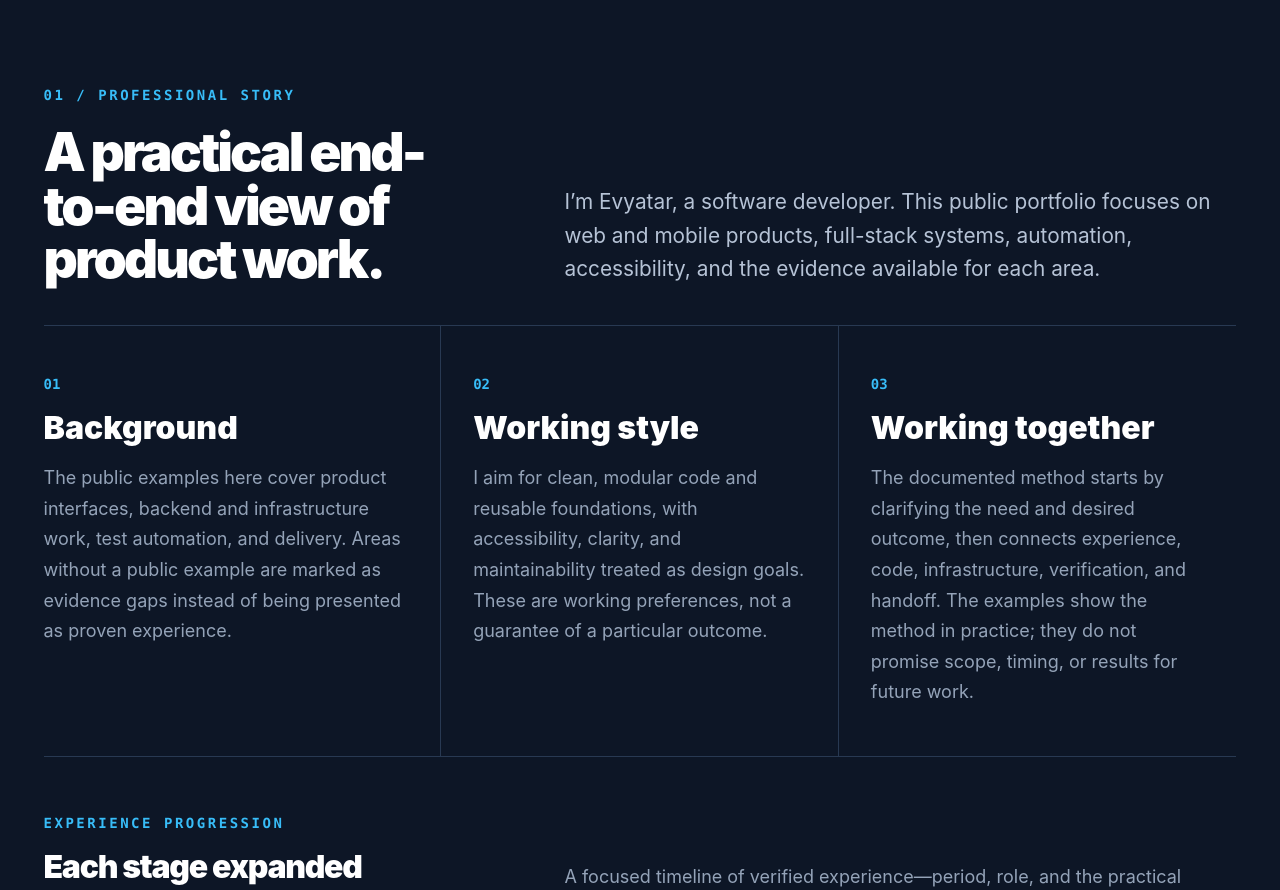
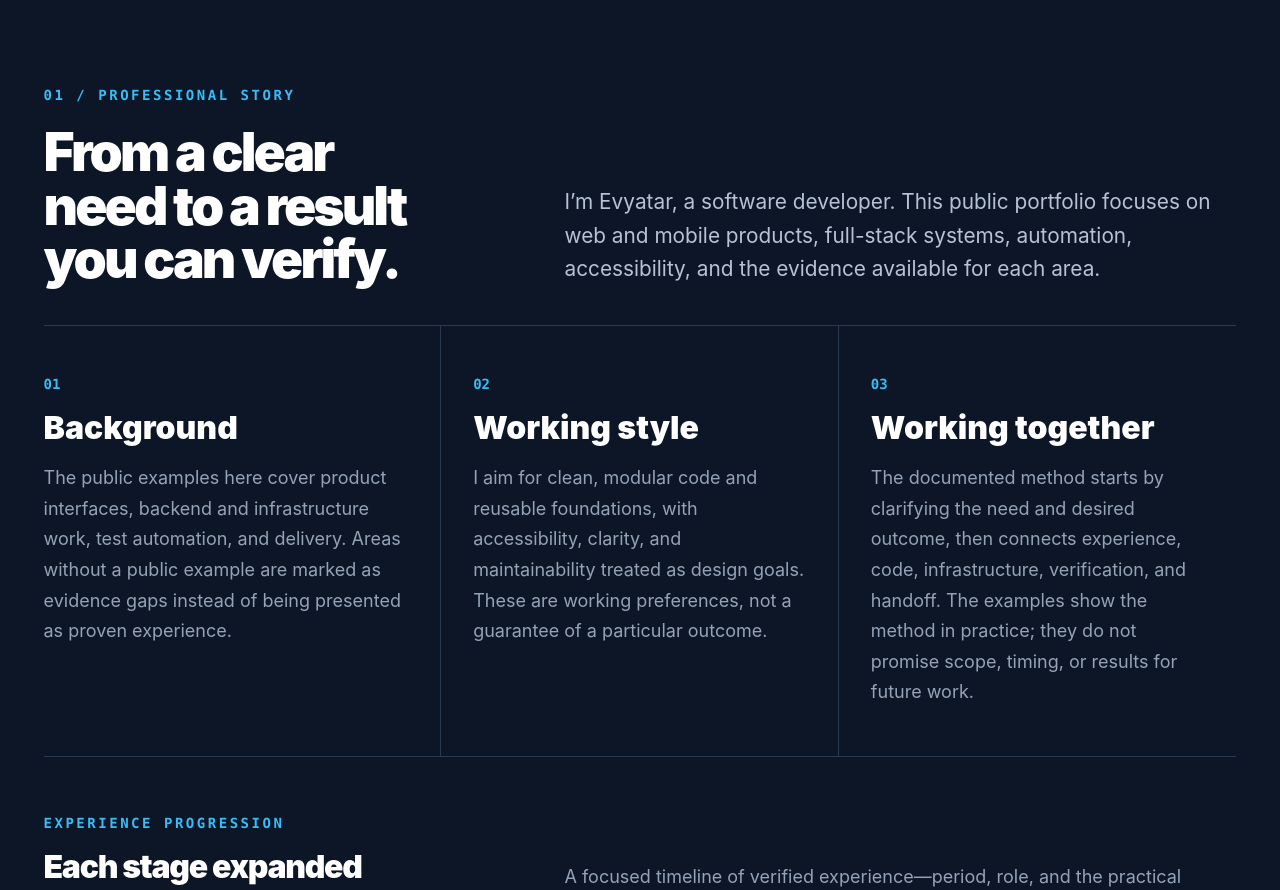
Before and after one commit to Evyatar-Hazan/Evyatar-Hazan.github.io, a React (Vite) app: page /en/about/ in a window 1280 px wide. Shown: the part 1040-1930 px from the top of the page. Built offline with nearby package versions, Linux system fonts and the light colour scheme.

Commit message:
fix: frame professional story from need to result

```diff
--- a/src/pages/AboutPage.tsx
+++ b/src/pages/AboutPage.tsx
@@ -43,7 +43,7 @@ const pageCopy = {
     evidenceProjects: 'Public projects',
     evidenceWriting: 'Technical writing',
     storyEyebrow: '01 / Professional story',
-    storyTitle: 'A practical end-to-end view of product work.',
+    storyTitle: 'From a clear need to a result you can verify.',
     humanNoteEyebrow: 'A human note',
     humanNoteTitle: 'Curiosity is part of the work.',
     humanNoteBody: 'I enjoy turning complexity into clarity—in an interface, a system, or a short article that captures something new I learned. That process is what keeps me curious from one project to the next.',
@@ -84,7 +84,7 @@ const pageCopy = {
     evidenceProjects: 'פרויקטים ציבוריים',
     evidenceWriting: 'כתיבה טכנית',
     storyEyebrow: '01 / הסיפור המקצועי',
-    storyTitle: 'מבט מעשי מקצה לקצה על עבודת מוצר.',
+    storyTitle: 'מצורך ברור לתוצאה שאפשר לאמת.',
     humanNoteEyebrow: 'הערה אישית',
     humanNoteTitle: 'סקרנות היא חלק מהעבודה.',
     humanNoteBody: 'אני נהנה להפוך מורכבות לבהירות — בממשק, במערכת או במאמר קצר שמסכם משהו חדש שלמדתי. התהליך הזה הוא מה ששומר על הסקרנות שלי מפרויקט לפרויקט.',
```
